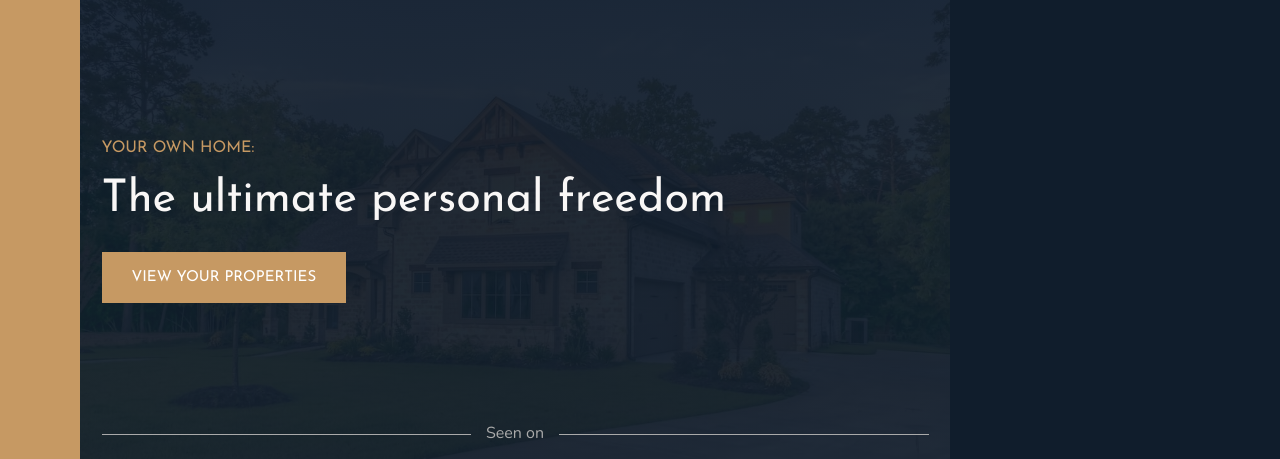
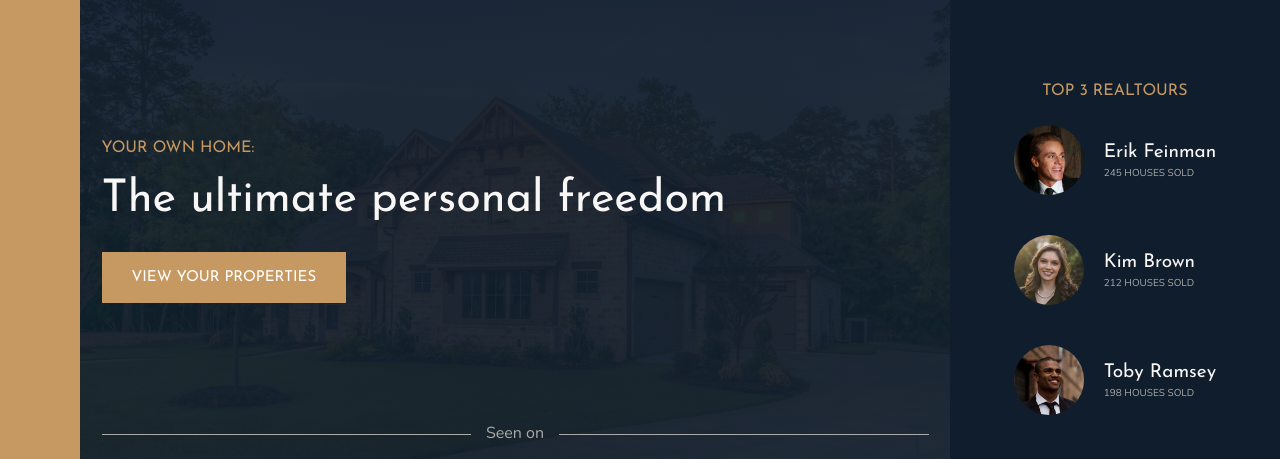
Before and after one commit to jaisharx/css-showcase, a website built with Parcel: page Nexter/index.html in a window 1280 px wide. Shown: the part 73-532 px from the top of the page. Built offline with nearby package versions, Linux system fonts and the light colour scheme.

Commit message:
added realtours section

```diff
--- a/Nexter/index.html
+++ b/Nexter/index.html
@@ -41,7 +41,29 @@
 
         <div class="realtours">
 
+            <h3 class="heading-3">Top 3 realtours</h3>
+            <div class="realtours__list">
 
+                <img src="img/realtor-1.jpeg" alt="realtours 1" class="realtours__img">
+                <div class="realtours__details">
+                    <h4 class="heading-4 heading-4--light">Erik Feinman</h4>
+                    <p class="realtours__sold">245 houses sold</p>
+                </div>
+
+                <img src="img/realtor-2.jpeg" alt="realtours 1" class="realtours__img">
+                <div class="realtours__details">
+                    <h4 class="heading-4 heading-4--light">Kim Brown</h4>
+                    <p class="realtours__sold">212 houses sold</p>
+                </div>
+
+                <img src="img/realtor-3.jpeg" alt="realtours 1" class="realtours__img">
+                <div class="realtours__details">
+                    <h4 class="heading-4 heading-4--light">Toby Ramsey</h4>
+                    <p class="realtours__sold">198 houses sold</p>
+                </div>
+
+
+            </div>
 
         </div>
 
--- a/Nexter/sass/_realtors.scss
+++ b/Nexter/sass/_realtors.scss
@@ -1,4 +1,31 @@
 .realtours {
     background-color: $color-secondary;
     grid-column: col-start 7 / full-end;
+    padding: 3rem;
+
+    display: grid;
+    align-content: center;
+    justify-content: center;
+    grid-row-gap: 2rem;
+    justify-items: center;
+
+    &__list {
+        display: grid;
+        grid-template-columns: min-content max-content;
+        grid-column-gap: 2rem;
+        grid-row-gap: 5vh;
+        align-items: center;
+    }
+
+    &__img {
+        width: 7rem;
+        border-radius: 50%;
+        display: block;
+    }
+
+    &__sold {
+        text-transform: uppercase;
+        color: $color-grey-light-2;
+        margin-top: -3px;
+    }
 }
```
